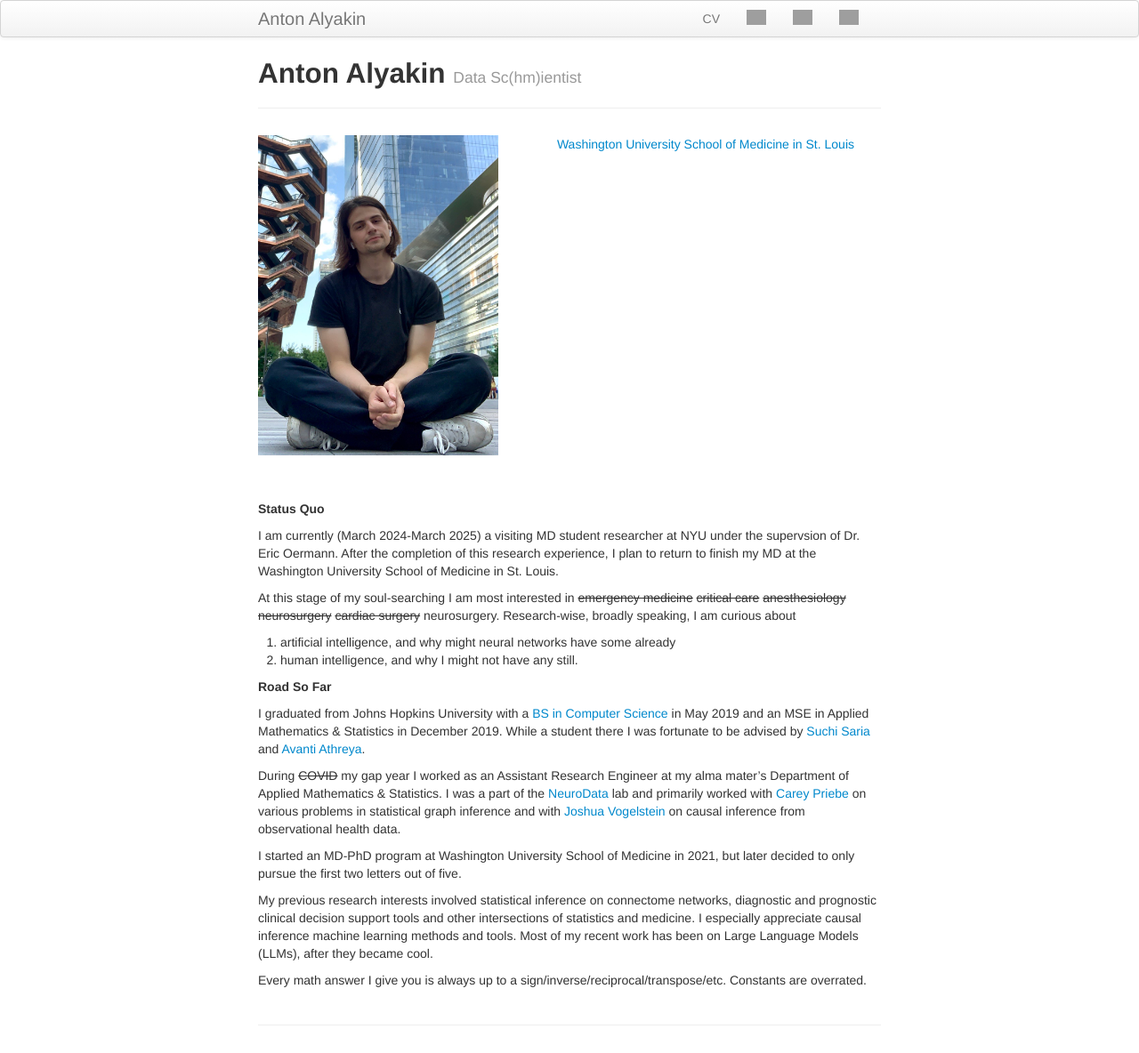
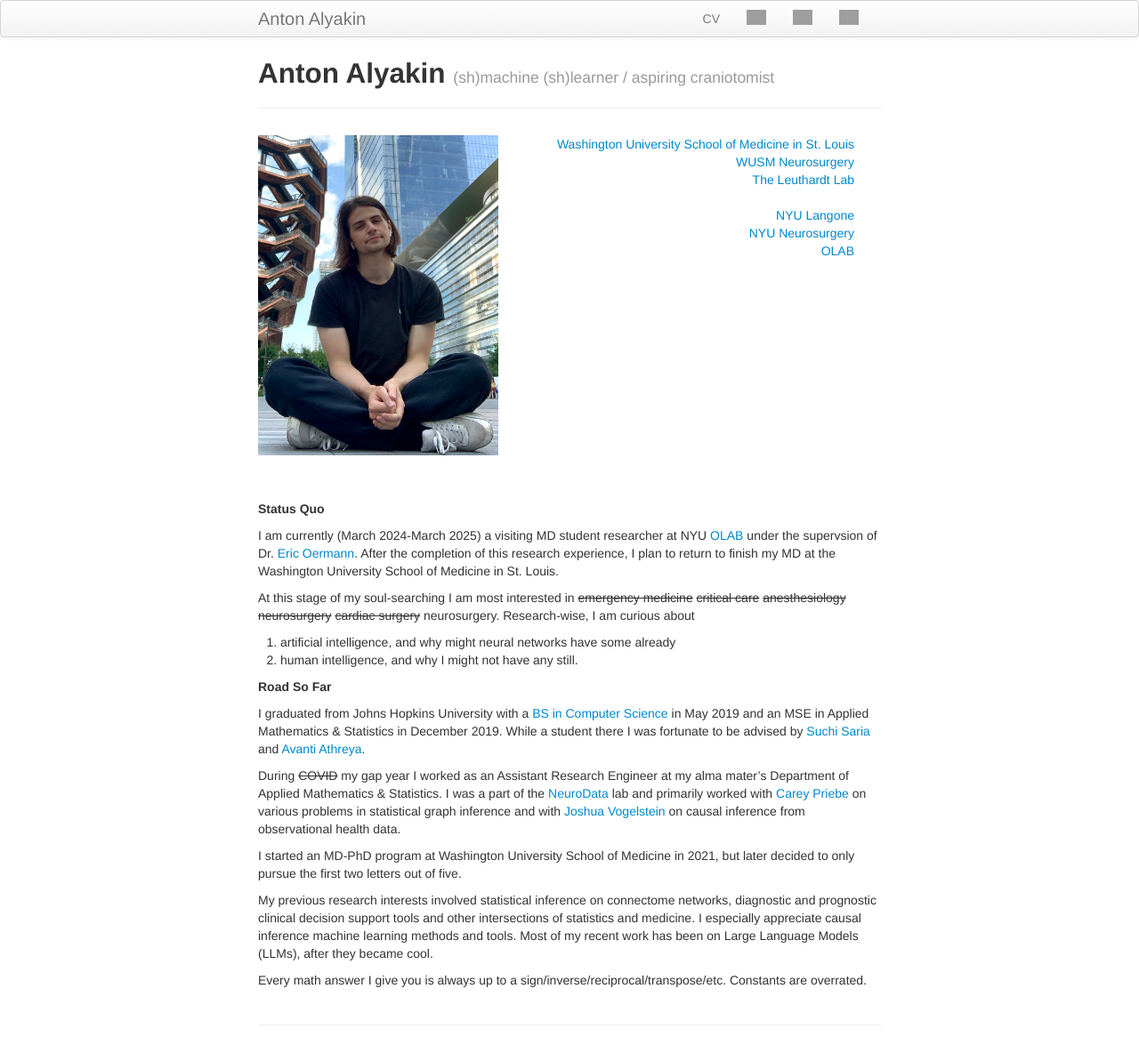
Before and after one commit to alyakin314/alyakin314.github.io, a Jekyll site: the page built from index.md, in a window 1280 px wide. Shown: the whole page at 89% size. Built offline with Jekyll 4.4.1, drawn with Linux system fonts in a browser that asks for light colours; grey boxes are pictures that could not be loaded.

Commit message:
index updated with links

```diff
--- a/index.md
+++ b/index.md
@@ -1,7 +1,7 @@
 ---
 layout: page
 title: Anton Alyakin
-tagline: Data Sc(hm)ientist
+tagline: (sh)machine (sh)learner / aspiring craniotomist
 description: Assistant Research Engineer at Johns Hopkins
 ---
 <div class="container">
@@ -12,6 +12,12 @@ description: Assistant Research Engineer at Johns Hopkins
 	<div class = "span4">
 		<div style="text-align:right">
         <a href="https://medicine.wustl.edu/">Washington University School of Medicine in St. Louis</a><br/>
+        <a href="https://neurosurgery.wustl.edu/">WUSM Neurosurgery</a><br/>
+        <a href="https://www.leuthardtlab.com/">The Leuthardt Lab</a><br/>
+        <br>
+        <a href="https://nyulangone.org/">NYU Langone</a><br/>
+        <a href="https://med.nyu.edu/departments-institutes/neurosurgery/">NYU Neurosurgery</a><br/>
+        <a href="https://www.nyuolab.org">OLAB</a><br/>
                 <!--
         <a href="http://www.dbbs.wustl.edu/divprograms/BIDS/">Biomedical Informatics and Data Science</a><br/>
         <a href="http://mstp.wustl.edu//">Medical Scientist Training Program</a><br/>
@@ -33,13 +39,13 @@ description: Assistant Research Engineer at Johns Hopkins
 **Status Quo**
 
 I am currently (March 2024-March 2025) a visiting MD student researcher at NYU
-under the supervsion of Dr. Eric Oermann. After the completion of this research
-experience, I plan to return to finish my MD at the Washington University
-School of Medicine in St. Louis.
+[OLAB](https://www.nyuolab.org/) under the supervsion of Dr. [Eric Oermann](https://nyulangone.org/doctors/1235498403/eric-k-oermann).
+After the completion of this research experience, I plan to return to finish my
+MD at the Washington University School of Medicine in St. Louis.
 
 At this stage of my soul-searching I am most interested in ~~emergency medicine~~
  ~~critical care~~ ~~anesthesiology~~ ~~neurosurgery~~ ~~cardiac surgery~~
- neurosurgery. Research-wise, broadly speaking, I am curious about
+ neurosurgery. Research-wise, I am curious about
 1. artificial intelligence, and why might neural networks have some already
 2. human intelligence, and why I might not have any still.
 
```
